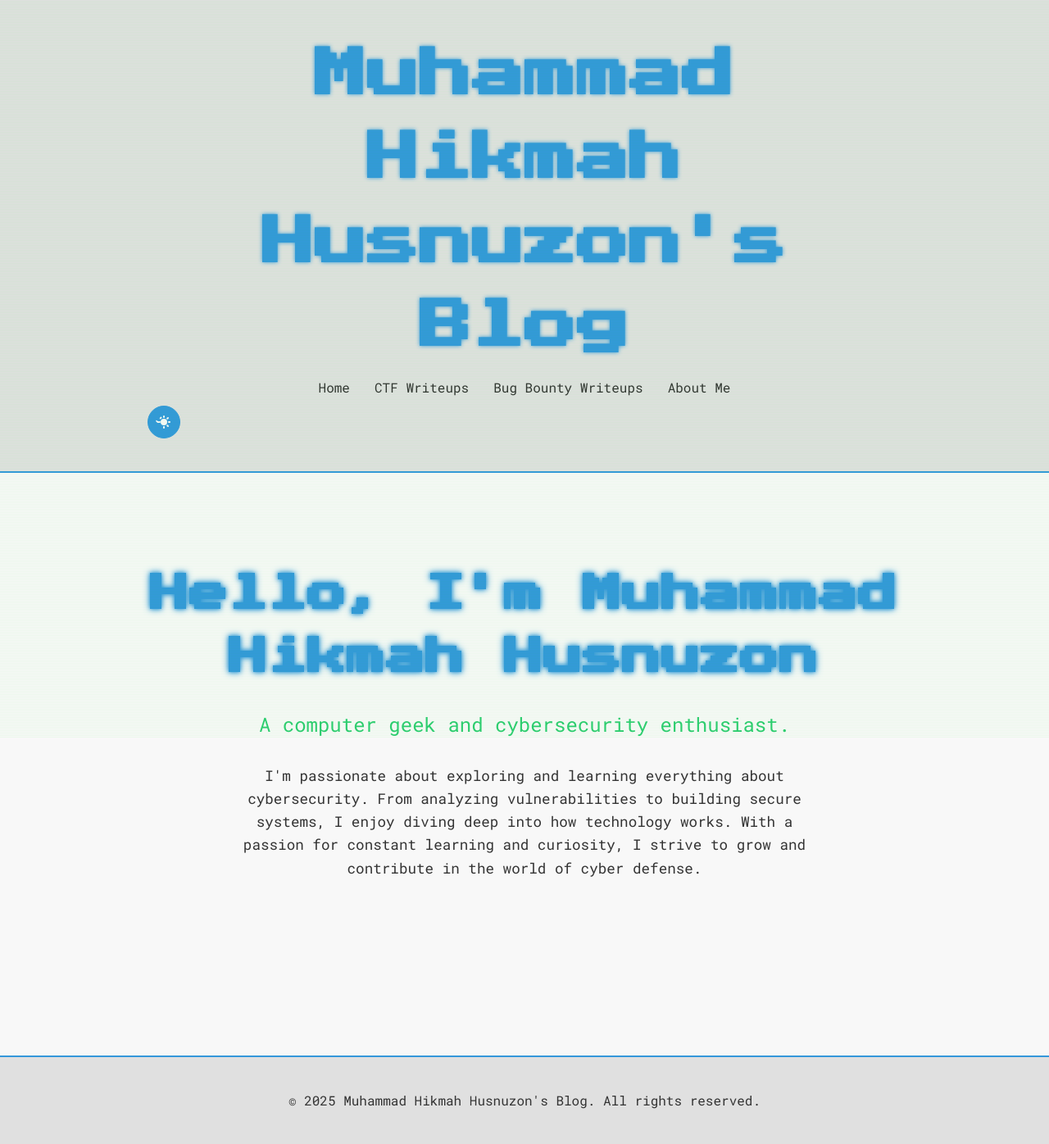
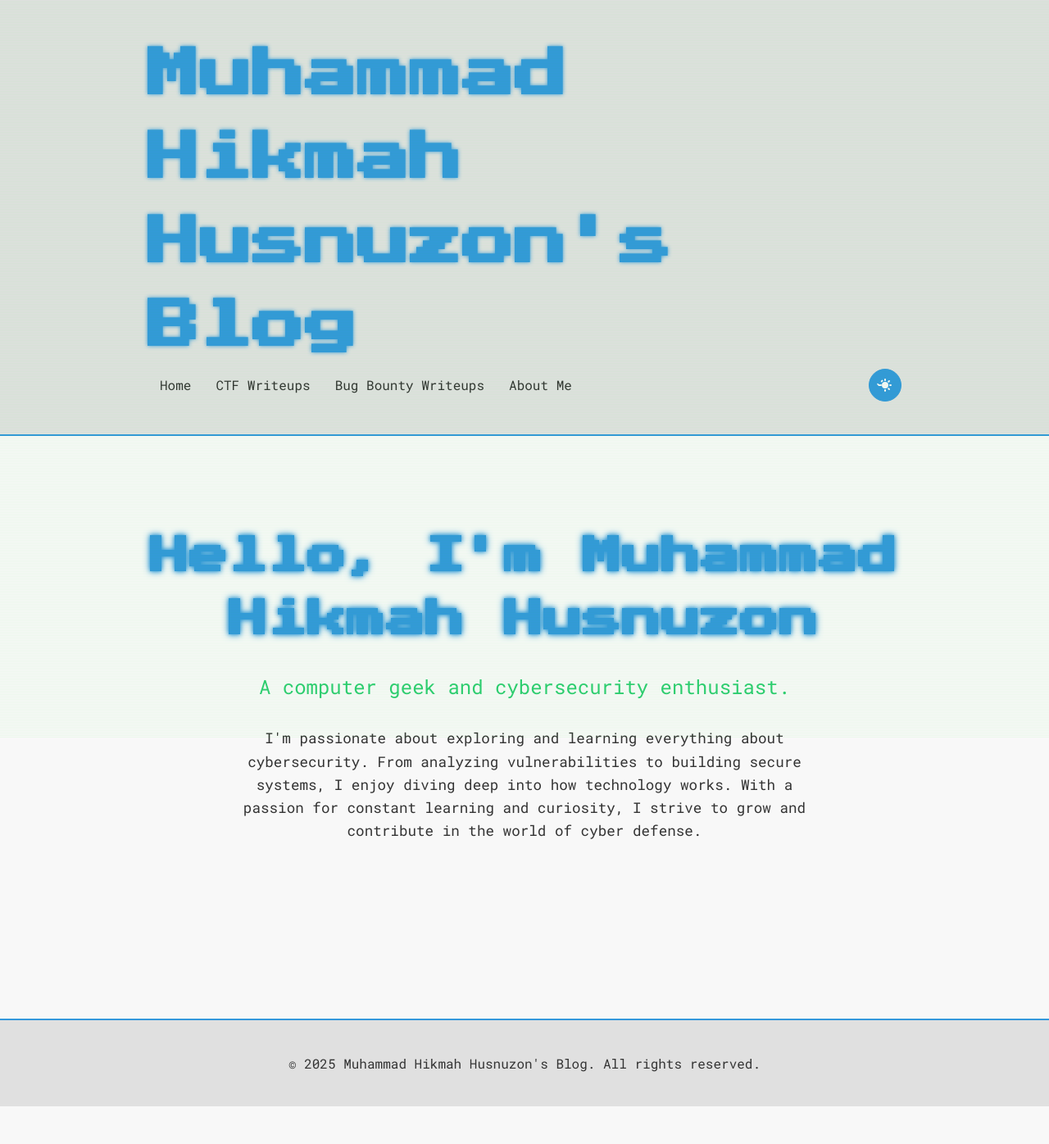
Before and after one commit to muhammadhikmahhusnuzon/blog, a Jekyll site: the page built from index.html, in a window 1280 px wide. Shown: the whole page at 82% size. Built offline with Jekyll 4.4.1, drawn with Linux system fonts in a browser that asks for light colours; nearby versions of some CDN libraries; after the commit the page ends 1350 px from its top, so only the background shows below that.

Commit message:
Add dark/light theme switcher Position

```diff
--- a/_sass/_components.scss
+++ b/_sass/_components.scss
@@ -221,7 +221,6 @@
   border: 1px solid var(--primary-color);
   cursor: pointer;
   font-size: 0.9em;
-  margin-top: 10px;
   transition: all 0.3s ease;
   border-radius: 50%; /* Make it circular */
   width: 40px; /* Set a fixed width */
--- a/_sass/_layout.scss
+++ b/_sass/_layout.scss
@@ -4,7 +4,13 @@
   background-color: var(--header-footer-bg);
   border-bottom: 2px solid var(--primary-color);
   padding: 20px 0;
-  text-align: center;
+
+  .container {
+    display: flex;
+    justify-content: space-between;
+    align-items: center;
+    flex-wrap: wrap; /* Allow items to wrap on smaller screens */
+  }
 
   .site-title {
     margin: 0;
@@ -21,7 +27,7 @@
   }
 
   .site-nav {
-    margin-top: 10px;
+    margin-top: 0; /* Reset margin as flexbox handles spacing */
     ul {
       list-style: none;
       padding: 0;
```
